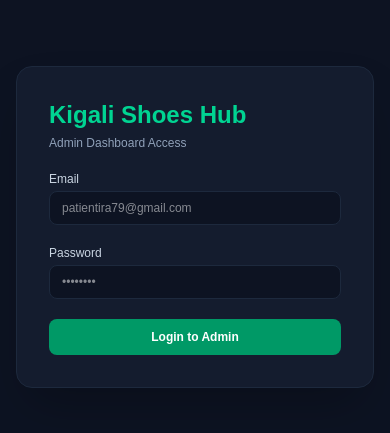
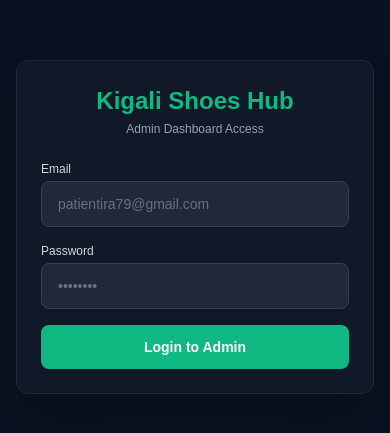
Before and after one commit to patient-iragena/kigali-shoes-hub, a Next.js app: page /admin/login in a window 390 px wide. Shown: the part 195-628 px from the top of the page. Built offline with nearby package versions, Linux system fonts and the light colour scheme; no server answers.

Commit message:
Implement full mobile-responsive admin login page with window.location redirect

```diff
--- a/app/admin/login/page.tsx
+++ b/app/admin/login/page.tsx
@@ -1,132 +1,152 @@
-"use client";
-import { useState, useEffect } from "react";
-import { useRouter } from "next/navigation";
-import { supabase } from "@/lib/supabase";
+'use client'
 
-const ALLOWED_ADMIN_EMAIL = "patientira79@gmail.com"; // Your exact email
-const MAX_ATTEMPTS = 2;
-const LOCK_TIME_MS = 15 * 60 * 1000; // 15 minutes lock time
+import { useState, useEffect } from 'react'
+import { createBrowserClient } from '@supabase/ssr'
 
-export default function AdminLogin() {
-  const [email, setEmail] = useState("");
-  const [password, setPassword] = useState("");
-  const [loading, setLoading] = useState(false);
-  const [errorMsg, setErrorMsg] = useState("");
-  const [isLocked, setIsLocked] = useState(false);
-  const router = useRouter();
+const ALLOWED_ADMIN_EMAIL = 'patientira79@gmail.com'
+const LOCKOUT_DURATION_MS = 15 * 60 * 1000 // 15 minutes in milliseconds
 
+export default function AdminLoginPage() {
+  const [email, setEmail] = useState('')
+  const [password, setPassword] = useState('')
+  const [errorMessage, setErrorMessage] = useState('')
+  const [loading, setLoading] = useState(false)
+  const [isLockedOut, setIsLockedOut] = useState(false)
+  const [lockoutRemaining, setLockoutRemaining] = useState(0)
+
+  const supabase = createBrowserClient(
+    process.env.NEXT_PUBLIC_SUPABASE_URL!,
+    process.env.NEXT_PUBLIC_SUPABASE_ANON_KEY!
+  )
+
+  // Check lockout status on component mount
   useEffect(() => {
-    // Check if user is locked out on load
-    const lockUntil = localStorage.getItem("admin_lock_until");
-    if (lockUntil && Date.now() < parseInt(lockUntil)) {
-      setIsLocked(true);
-      setErrorMsg("Too many failed attempts. Locked for 15 minutes.");
+    const checkLockout = () => {
+      const lockoutTimestamp = localStorage.getItem('admin_lockout_until')
+      if (lockoutTimestamp) {
+        const remaining = parseInt(lockoutTimestamp, 10) - Date.now()
+        if (remaining > 0) {
+          setIsLockedOut(true)
+          setLockoutRemaining(Math.ceil(remaining / 1000 / 60))
         } else {
-      localStorage.removeItem("admin_lock_until");
+          localStorage.removeItem('admin_lockout_until')
+          localStorage.removeItem('admin_login_attempts')
+          setIsLockedOut(false)
         }
-  }, []);
-
-  async function handleLogin(e: React.FormEvent) {
-    e.preventDefault();
-    setErrorMsg("");
-
-    if (isLocked) {
-      setErrorMsg("Account locked due to 2 failed attempts. Try again later.");
-      return;
-    }
-
-    // 1. Check if email matches your allowed email
-    if (email.trim().toLowerCase() !== ALLOWED_ADMIN_EMAIL.toLowerCase()) {
-      setErrorMsg("Access denied. This email is not authorized for Admin.");
-      return;
-    }
-
-    setLoading(true);
-
-    // 2. Authenticate with Supabase
-    const { error } = await supabase.auth.signInWithPassword({
-      email,
-      password,
-    });
-
-    if (error) {
-      const attempts = parseInt(localStorage.getItem("failed_admin_attempts") || "0") + 1;
-      localStorage.setItem("failed_admin_attempts", attempts.toString());
-
-      if (attempts >= MAX_ATTEMPTS) {
-        const lockTime = Date.now() + LOCK_TIME_MS;
-        localStorage.setItem("admin_lock_until", lockTime.toString());
-        setIsLocked(true);
-        setErrorMsg("Maximum 2 failed attempts reached. Locked for 15 minutes.");
-      } else {
-        setErrorMsg(`Invalid credentials. Attempt ${attempts} of ${MAX_ATTEMPTS}.`);
-      }
-      setLoading(false);
-    } else {
-      // Clear attempts on success
-      localStorage.removeItem("failed_admin_attempts");
-      localStorage.removeItem("admin_lock_until");
-      router.push("/admin");
       }
     }
 
+    checkLockout()
+    const timer = setInterval(checkLockout, 10000)
+    return () => clearInterval(timer)
+  }, [])
+
+  const handleLogin = async (e: React.FormEvent) => {
+    e.preventDefault()
+    setErrorMessage('')
+
+    if (isLockedOut) {
+      setErrorMessage(`Account temporarily locked. Try again in ${lockoutRemaining} minutes.`)
+      return
+    }
+
+    // Verify authorized email address
+    if (email.trim().toLowerCase() !== ALLOWED_ADMIN_EMAIL) {
+      setErrorMessage('Access denied. Unauthorized admin email.')
+      return
+    }
+
+    setLoading(true)
+
+    const { data, error } = await supabase.auth.signInWithPassword({
+      email,
+      password,
+    })
+
+    if (error) {
+      const currentAttempts = parseInt(localStorage.getItem('admin_login_attempts') || '0', 10) + 1
+      localStorage.setItem('admin_login_attempts', currentAttempts.toString())
+
+      if (currentAttempts >= 2) {
+        const unlockTime = Date.now() + LOCKOUT_DURATION_MS
+        localStorage.setItem('admin_lockout_until', unlockTime.toString())
+        setIsLockedOut(true)
+        setLockoutRemaining(15)
+        setErrorMessage('Invalid credentials. Maximum attempts reached. Locked out for 15 minutes.')
+      } else {
+        setErrorMessage(`Invalid credentials. Attempt ${currentAttempts} of 2.`)
+      }
+
+      setLoading(false)
+      return
+    }
+
+    // Clear failed attempt tracking on success
+    localStorage.removeItem('admin_login_attempts')
+    localStorage.removeItem('admin_lockout_until')
+
+    // Direct page navigation for instant mobile and desktop session sync
+    window.location.href = '/admin'
+  }
+
   return (
-    <div className="min-h-screen bg-[#0d1322] flex items-center justify-center p-4 font-sans">
-      <form
-        onSubmit={handleLogin}
-        className="bg-[#141c2e] p-8 rounded-2xl border border-slate-800 w-full max-w-md space-y-5 shadow-2xl"
-      >
-        <div>
-          <h1 className="text-2xl font-extrabold text-emerald-400">
+    <div className="flex min-h-screen items-center justify-center bg-[#0B1120] px-4 py-8">
+      <div className="w-full max-w-md rounded-xl bg-[#111827] p-6 shadow-2xl border border-gray-800 sm:p-8">
+        <div className="text-center">
+          <h1 className="text-2xl font-bold text-[#10B981] sm:text-3xl">
             Kigali Shoes Hub
           </h1>
-          <p className="text-slate-400 text-xs mt-1">Admin Dashboard Access</p>
+          <p className="mt-1 text-xs text-gray-400 sm:text-sm">
+            Admin Dashboard Access
+          </p>
         </div>
 
-        {errorMsg && (
-          <div className="p-3 bg-red-950/80 border border-red-800 text-red-300 text-xs rounded-lg font-medium">
-            {errorMsg}
+        {errorMessage && (
+          <div className="mt-4 rounded-lg bg-red-950/80 p-3 text-center text-xs font-medium text-red-200 border border-red-800/50 sm:text-sm">
+            {errorMessage}
           </div>
         )}
 
+        <form onSubmit={handleLogin} className="mt-6 space-y-4">
           <div>
-          <label className="block text-xs font-medium text-slate-300 mb-1">
+            <label className="block text-xs font-medium text-gray-300 sm:text-sm">
               Email
             </label>
             <input
               type="email"
               required
-            disabled={isLocked}
+              disabled={isLockedOut || loading}
               value={email}
               onChange={(e) => setEmail(e.target.value)}
               placeholder="patientira79@gmail.com"
-            className="w-full bg-[#0d1322] border border-slate-800 rounded-lg px-3 py-2 text-xs text-white focus:outline-none focus:border-emerald-500 disabled:opacity-50"
+              className="mt-1 w-full rounded-lg bg-[#1F2937] px-4 py-3 text-sm text-white placeholder-gray-500 border border-gray-700 focus:border-[#10B981] focus:outline-none focus:ring-1 focus:ring-[#10B981] disabled:opacity-50"
             />
           </div>
 
           <div>
-          <label className="block text-xs font-medium text-slate-300 mb-1">
+            <label className="block text-xs font-medium text-gray-300 sm:text-sm">
               Password
             </label>
             <input
               type="password"
               required
-            disabled={isLocked}
+              disabled={isLockedOut || loading}
               value={password}
               onChange={(e) => setPassword(e.target.value)}
               placeholder="••••••••"
-            className="w-full bg-[#0d1322] border border-slate-800 rounded-lg px-3 py-2 text-xs text-white focus:outline-none focus:border-emerald-500 disabled:opacity-50"
+              className="mt-1 w-full rounded-lg bg-[#1F2937] px-4 py-3 text-sm text-white placeholder-gray-500 border border-gray-700 focus:border-[#10B981] focus:outline-none focus:ring-1 focus:ring-[#10B981] disabled:opacity-50"
             />
           </div>
 
           <button
             type="submit"
-          disabled={loading || isLocked}
-          className="w-full bg-emerald-600 hover:bg-emerald-500 text-white font-bold py-2.5 rounded-lg text-xs transition disabled:opacity-50"
+            disabled={isLockedOut || loading}
+            className="w-full rounded-lg bg-[#10B981] py-3 text-sm font-semibold text-white transition-colors hover:bg-[#059669] focus:outline-none focus:ring-2 focus:ring-[#10B981] focus:ring-offset-2 focus:ring-offset-[#111827] disabled:cursor-not-allowed disabled:opacity-50 active:scale-[0.99]"
           >
-          {loading ? "Authenticating..." : isLocked ? "Locked (15 min)" : "Login to Admin"}
+            {loading ? 'Authenticating...' : isLockedOut ? 'Locked Out' : 'Login to Admin'}
           </button>
         </form>
       </div>
-  );
+    </div>
+  )
 }
```
Lines whose indentation alone changed are shown as unchanged.
